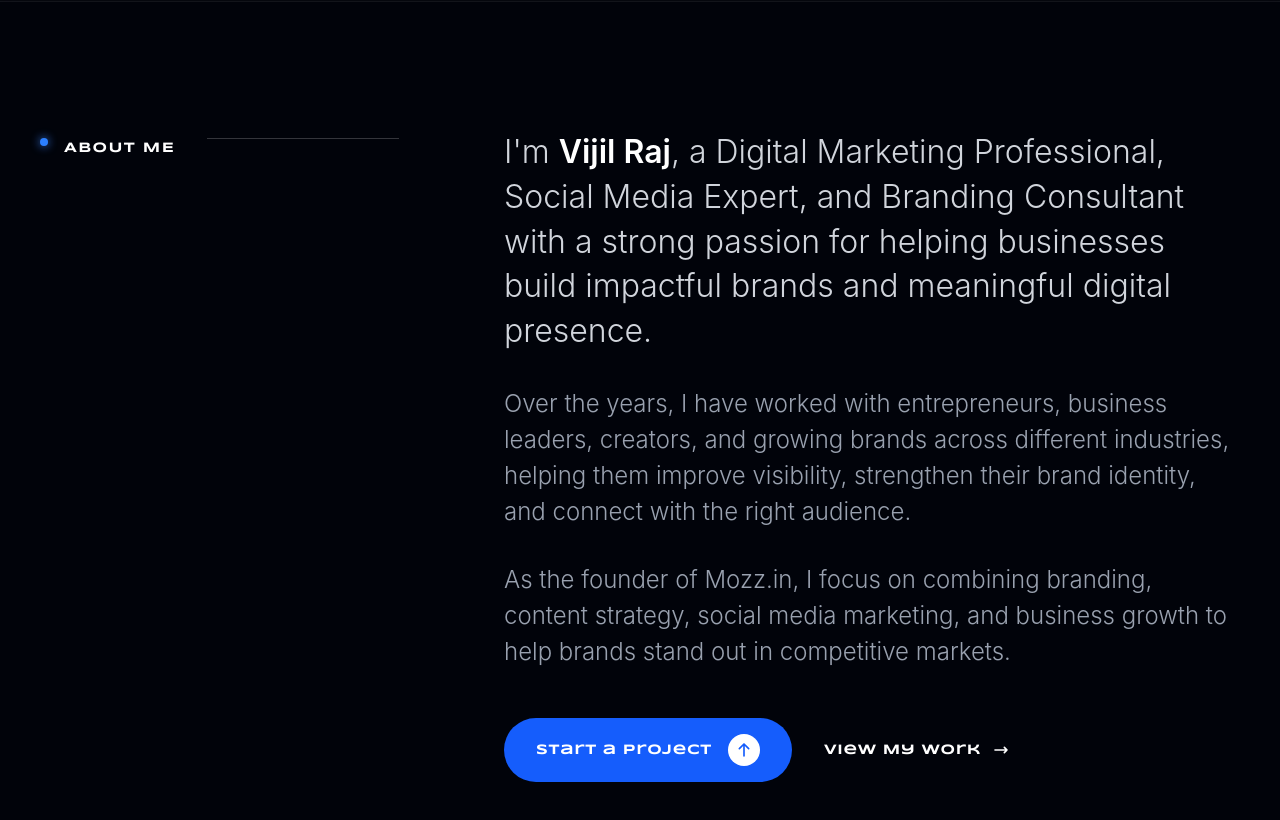
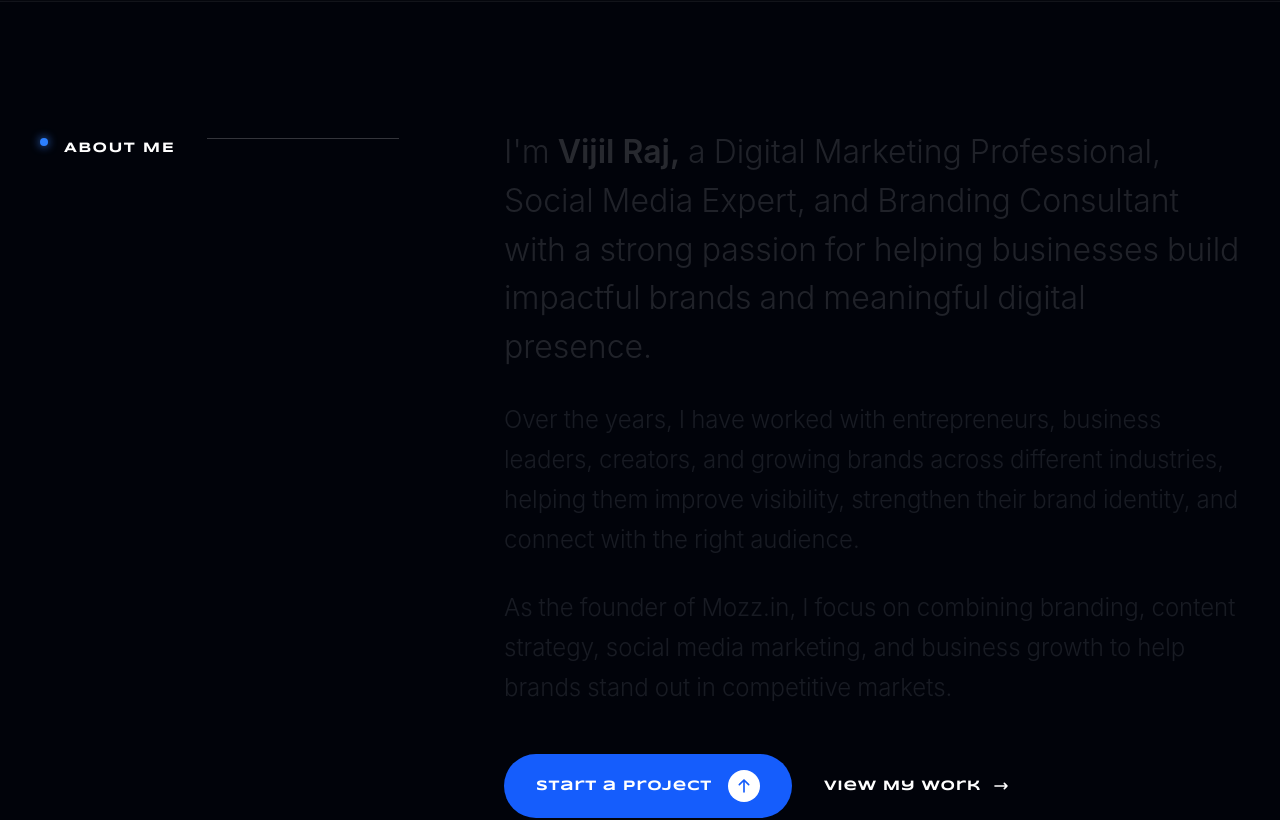
Before and after one commit to UNITY-11/mozzin, a Next.js app: page / in a window 1280 px wide. Shown: the part 880-1700 px from the top of the page. Built offline with nearby package versions, Linux system fonts and the light colour scheme.

Commit message:
Add scroll-linked text reveal effect to About Section paragraphs

```diff
--- a/src/components/AboutSection.tsx
+++ b/src/components/AboutSection.tsx
@@ -1,6 +1,73 @@
 'use client'
 
 import { useEffect, useRef, useState } from 'react'
+
+const ScrollRevealParagraph = ({
+  text,
+  className,
+}: {
+  text: string
+  className?: string
+}) => {
+  const pRef = useRef<HTMLParagraphElement>(null)
+
+  useEffect(() => {
+    let animationFrameId: number
+
+    const handleScroll = () => {
+      if (!pRef.current) return
+      const rect = pRef.current.getBoundingClientRect()
+      const windowHeight = window.innerHeight
+
+      // Start revealing when top hits 85% of viewport
+      // Fully revealed when top hits 40% of viewport
+      const start = windowHeight * 0.85
+      const end = windowHeight * 0.4
+
+      const progress = Math.max(0, Math.min(1, (start - rect.top) / (start - end)))
+
+      const spans = pRef.current.querySelectorAll('.reveal-word')
+      const totalWords = spans.length
+
+      spans.forEach((span, index) => {
+        const wordStart = index / totalWords
+        const wordEnd = wordStart + 0.2
+        const wordProgress = Math.max(
+          0,
+          Math.min(1, (progress - wordStart) / (wordEnd - wordStart))
+        )
+        ;(span as HTMLElement).style.opacity = (0.15 + wordProgress * 0.85).toString()
+      })
+
+      animationFrameId = requestAnimationFrame(handleScroll)
+    }
+
+    animationFrameId = requestAnimationFrame(handleScroll)
+
+    return () => {
+      if (animationFrameId) cancelAnimationFrame(animationFrameId)
+    }
+  }, [])
+
+  const words = text.split(' ')
+
+  return (
+    <p ref={pRef} className={`flex flex-wrap gap-x-[0.25em] gap-y-1 ${className || ''}`}>
+      {words.map((word, i) => {
+        const isBold = word === 'Vijil' || word === "Raj,"
+        return (
+          <span
+            key={i}
+            className={`reveal-word ${isBold ? 'font-semibold text-white' : ''}`}
+            style={{ opacity: 0.15 }}
+          >
+            {word}
+          </span>
+        )
+      })}
+    </p>
+  )
+}
 
 export default function AboutSection() {
   const [isVisible, setIsVisible] = useState(false)
@@ -107,15 +174,18 @@ export default function AboutSection() {
 
           {/* Right Content */}
           <div className={`flex flex-col gap-8 lg:w-2/3 transition-all duration-1000 delay-200 transform ${isVisible ? 'translate-y-0 opacity-100' : 'translate-y-12 opacity-0'}`}>
-            <p className="font-sans text-2xl font-light leading-relaxed text-gray-300 md:text-3xl lg:text-[32px] lg:leading-[1.4]">
-              I&apos;m <span className="font-semibold text-white">Vijil Raj</span>, a Digital Marketing Professional, Social Media Expert, and Branding Consultant with a strong passion for helping businesses build impactful brands and meaningful digital presence.
-            </p>
-            <p className="font-sans text-xl font-light leading-relaxed text-gray-400 md:text-2xl lg:text-[24px] lg:leading-[1.5]">
-              Over the years, I have worked with entrepreneurs, business leaders, creators, and growing brands across different industries, helping them improve visibility, strengthen their brand identity, and connect with the right audience.
-            </p>
-            <p className="mb-4 font-sans text-xl font-light leading-relaxed text-gray-400 md:text-2xl lg:text-[24px] lg:leading-[1.5]">
-              As the founder of Mozz.in, I focus on combining branding, content strategy, social media marketing, and business growth to help brands stand out in competitive markets.
-            </p>
+            <ScrollRevealParagraph
+              text="I'm Vijil Raj, a Digital Marketing Professional, Social Media Expert, and Branding Consultant with a strong passion for helping businesses build impactful brands and meaningful digital presence."
+              className="font-sans text-2xl font-light leading-relaxed text-gray-300 md:text-3xl lg:text-[32px] lg:leading-[1.4]"
+            />
+            <ScrollRevealParagraph
+              text="Over the years, I have worked with entrepreneurs, business leaders, creators, and growing brands across different industries, helping them improve visibility, strengthen their brand identity, and connect with the right audience."
+              className="font-sans text-xl font-light leading-relaxed text-gray-400 md:text-2xl lg:text-[24px] lg:leading-[1.5]"
+            />
+            <ScrollRevealParagraph
+              text="As the founder of Mozz.in, I focus on combining branding, content strategy, social media marketing, and business growth to help brands stand out in competitive markets."
+              className="mb-4 font-sans text-xl font-light leading-relaxed text-gray-400 md:text-2xl lg:text-[24px] lg:leading-[1.5]"
+            />
 
             {/* Buttons */}
             <div className="flex flex-wrap items-center gap-8">
```
